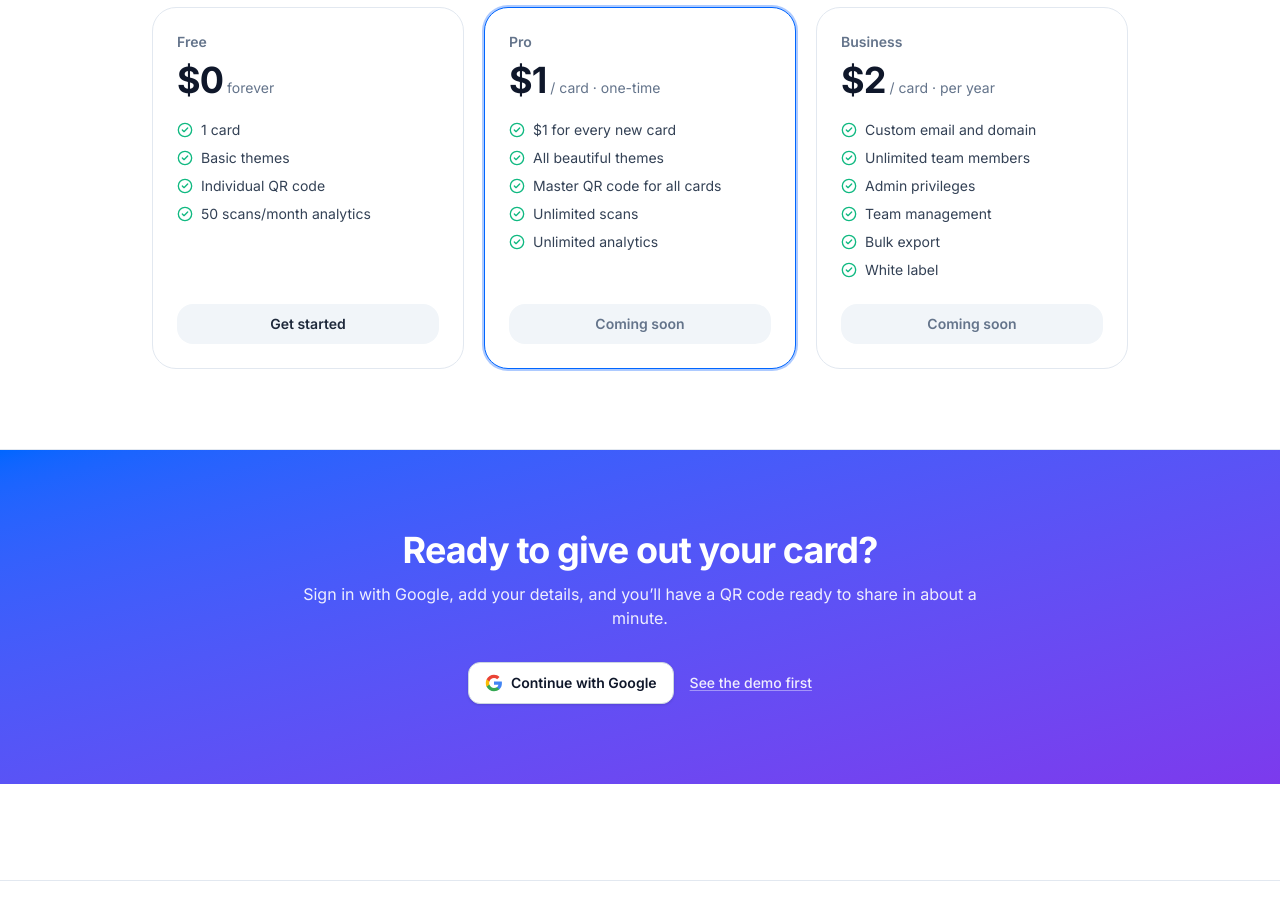
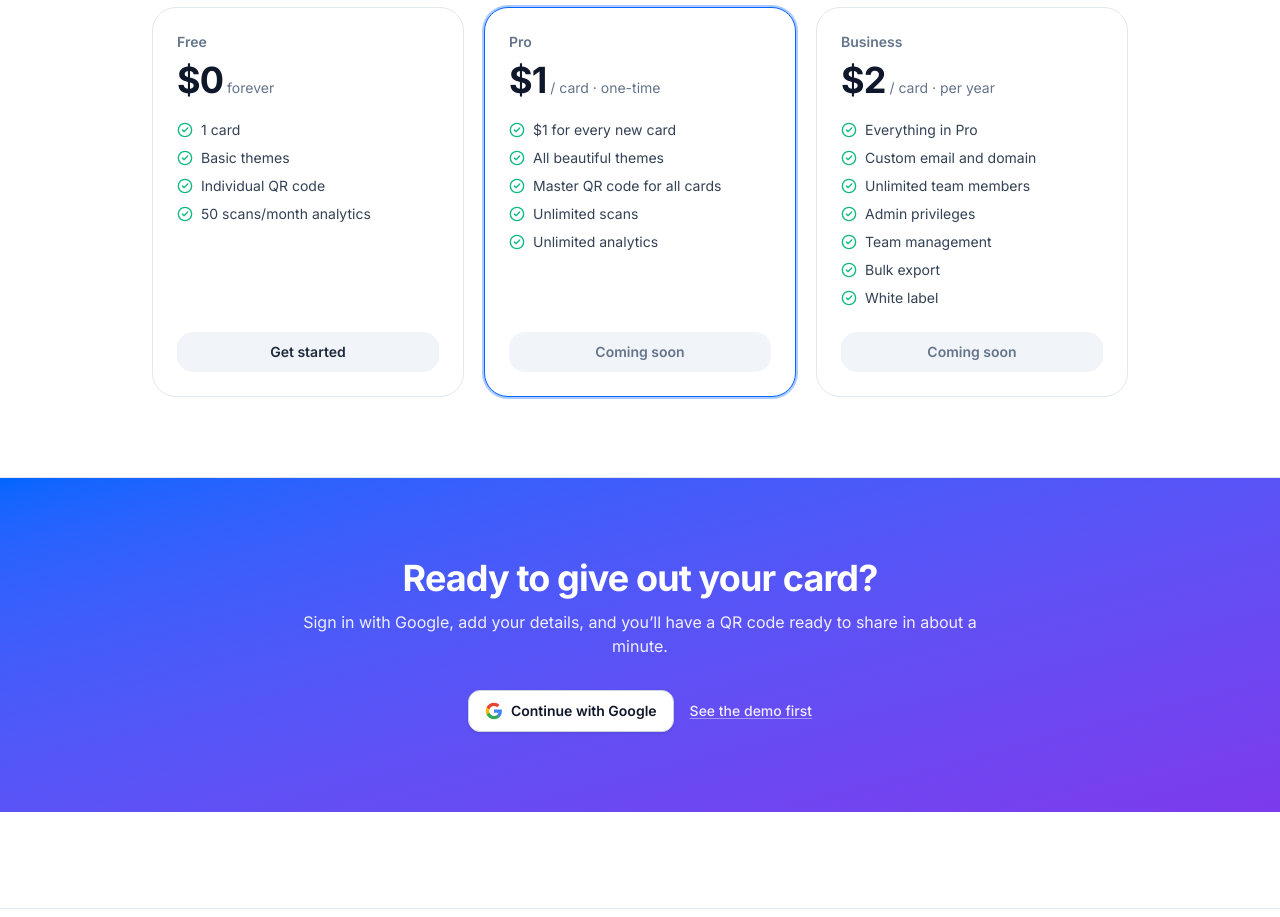
Before and after one commit to makonordan/utilityapps, a Next.js app: page /tools/business-card in a window 1280 px wide. Shown: the part 2020-2937 px from the top of the page. Built offline with nearby package versions, Linux system fonts and the light colour scheme; no server answers.

Commit message:
business-card: lead Business tier features with "Everything in Pro"
So buyers on the comparison table don't have to mentally union the two
lists — Business inherits everything above it and layers team +
white-label on top.

```diff
--- a/app/tools/business-card/page.tsx
+++ b/app/tools/business-card/page.tsx
@@ -207,6 +207,7 @@ export default function BusinessCardLandingPage() {
               price="$2"
               period="/ card · per year"
               features={[
+                "Everything in Pro",
                 "Custom email and domain",
                 "Unlimited team members",
                 "Admin privileges",
```
